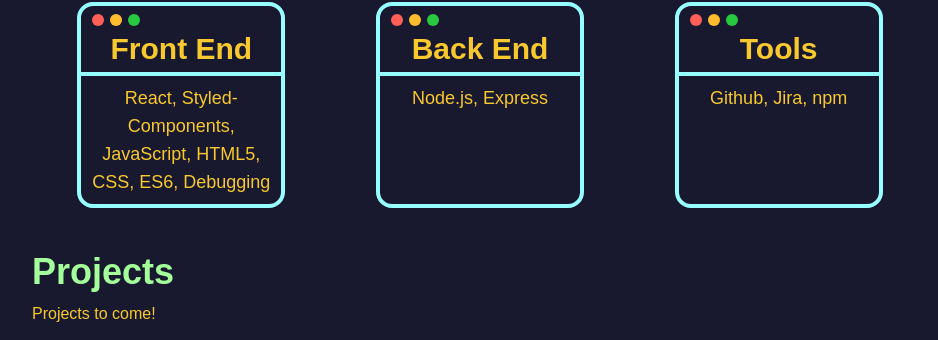
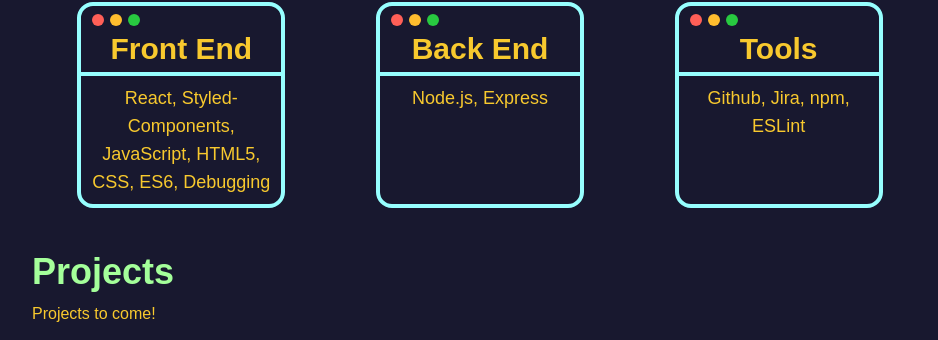
Before and after one commit to jmichelwilliams/jmichelwilliams.github.io, a React (Create React App) app in the folder resume/: page / in a window 1280 px wide. Shown: the part 719-1059 px from the top of the page, without its empty margins (160-1098 px from the left). Built offline with nearby package versions, Linux system fonts and the light colour scheme.

Commit message:
added ESLint to skills

```diff
--- a/resume/src/components/Skills.js
+++ b/resume/src/components/Skills.js
@@ -1,5 +1,5 @@
-import { styled } from "styled-components";
-import Wrapper from "./Wrapper";
+import { styled } from 'styled-components';
+import Wrapper from './Wrapper';
 
 const Skills = () => {
   return (
@@ -39,7 +39,7 @@
               <MaximizeButton />
             </WindowButtons>
           </TitleContainer>
-          <StyledParagraph>Github, Jira, npm</StyledParagraph>
+          <StyledParagraph>Github, Jira, npm, ESLint</StyledParagraph>
         </Box>
       </BoxContainer>
     </Wrapper>
```
Also changed, not shown: 1 other file (tests, documents, lock files or other folders).
